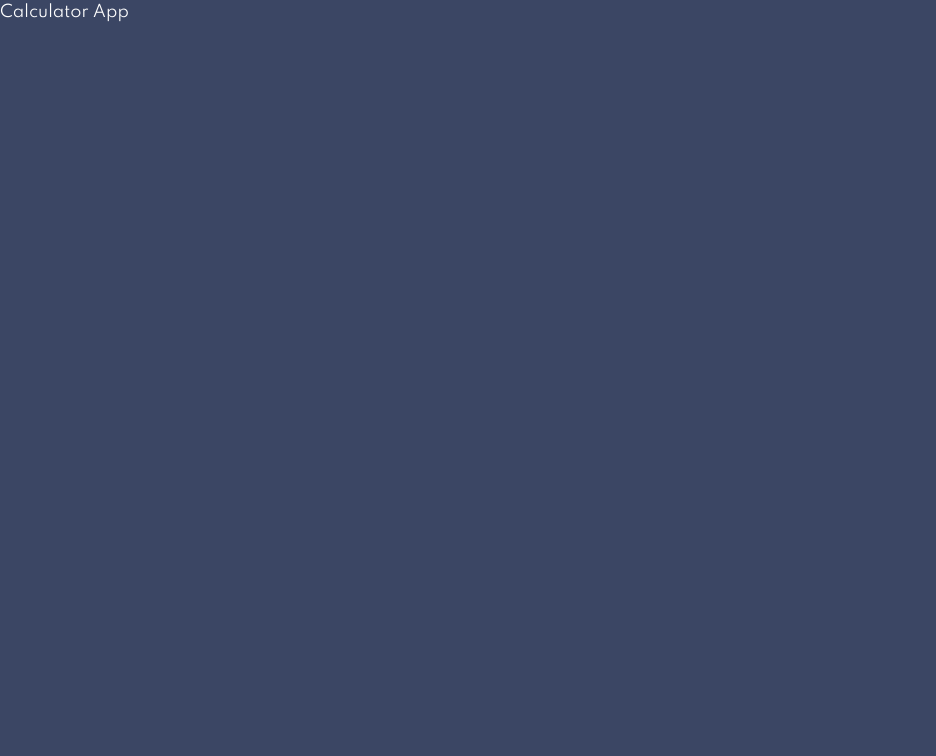
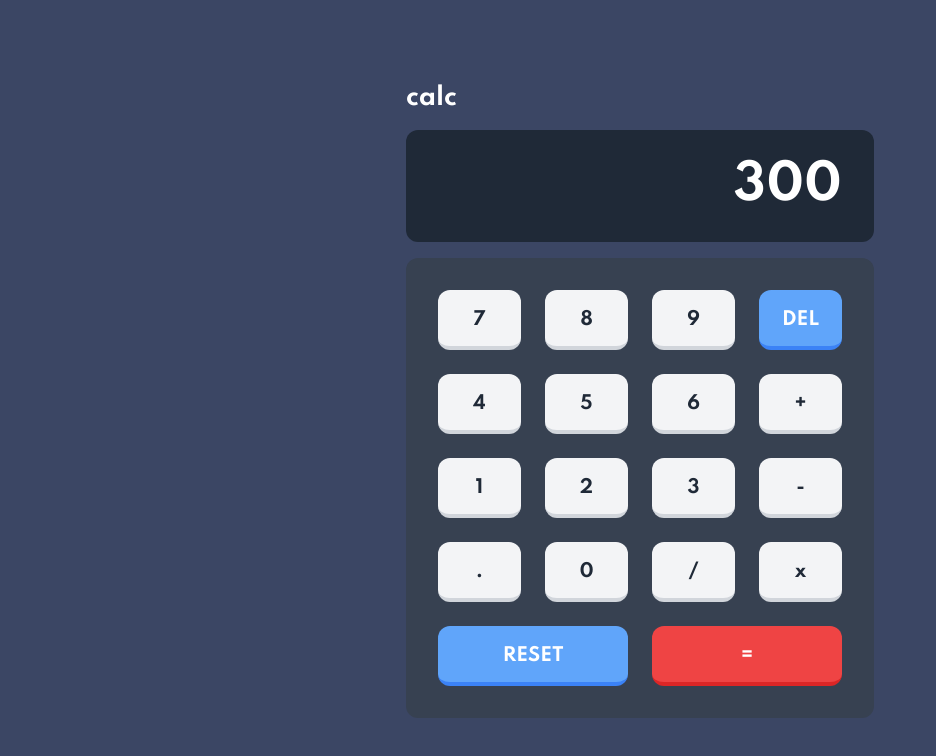
Before and after one commit to andreviallon/calculator, a Next.js app: page / in a window 1280 px wide. Shown: the top 756 px of the page, without its empty margins (0-936 px from the left). Built offline with nearby package versions, Linux system fonts and the light colour scheme.

Commit message:
WIP: index page

```diff
--- a/pages/index.tsx
+++ b/pages/index.tsx
@@ -1,7 +1,73 @@
+import { Header } from '../components/Header'
+import { Result } from '../components/Result'
+import { Button } from '../components/Button'
+import { ButtonTypeEnum } from '../models/buttonType'
+
 export default function Home() {
   return (
-    <div>
-      Calculator App
+    <div className="container mx-auto h-screen px-4">
+      <div className="flex justify-center flex-col h-full">
+        <div className="mb-4">
+          <Header />
+        </div>
+        <Result result={300} />
+        <div className="mt-4 p-8 bg-gray-700 rounded-xl grid grid-cols-4 gap-6">
+          <div className="col-span-1">
+            <Button text='7' buttonType={ButtonTypeEnum.DEFAULT} />
+          </div>
+          <div className="col-span-1">
+            <Button text='8' buttonType={ButtonTypeEnum.DEFAULT} />
+          </div>
+          <div className="col-span-1">
+            <Button text='9' buttonType={ButtonTypeEnum.DEFAULT} />
+          </div>
+          <div className="col-span-1">
+            <Button text='DEL' buttonType={ButtonTypeEnum.PRIMARY} />
+          </div>
+          <div className="col-span-1">
+            <Button text='4' buttonType={ButtonTypeEnum.DEFAULT} />
+          </div>
+          <div className="col-span-1">
+            <Button text='5' buttonType={ButtonTypeEnum.DEFAULT} />
+          </div>
+          <div className="col-span-1">
+            <Button text='6' buttonType={ButtonTypeEnum.DEFAULT} />
+          </div>
+          <div className="col-span-1">
+            <Button text='+' buttonType={ButtonTypeEnum.DEFAULT} />
+          </div>
+          <div className="col-span-1">
+            <Button text='1' buttonType={ButtonTypeEnum.DEFAULT} />
+          </div>
+          <div className="col-span-1">
+            <Button text='2' buttonType={ButtonTypeEnum.DEFAULT} />
+          </div>
+          <div className="col-span-1">
+            <Button text='3' buttonType={ButtonTypeEnum.DEFAULT} />
+          </div>
+          <div className="col-span-1">
+            <Button text='-' buttonType={ButtonTypeEnum.DEFAULT} />
+          </div>
+          <div className="col-span-1">
+            <Button text='.' buttonType={ButtonTypeEnum.DEFAULT} />
+          </div>
+          <div className="col-span-1">
+            <Button text='0' buttonType={ButtonTypeEnum.DEFAULT} />
+          </div>
+          <div className="col-span-1">
+            <Button text='/' buttonType={ButtonTypeEnum.DEFAULT} />
+          </div>
+          <div className="col-span-1">
+            <Button text='x' buttonType={ButtonTypeEnum.DEFAULT} />
+          </div>
+          <div className="col-span-2">
+            <Button text='RESET' buttonType={ButtonTypeEnum.PRIMARY} />
+          </div>
+          <div className="col-span-2">
+            <Button text='=' buttonType={ButtonTypeEnum.SECONDARY} />
+          </div>
+        </div>
+      </div>
     </div>
   )
 }
```
